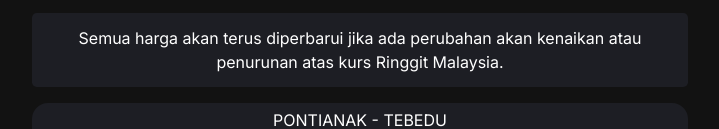
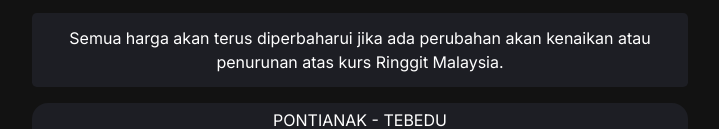
Before and after one commit to biaramas/biaramas.github.io, a plain HTML site: page index.html in a window 1280 px wide. Both pictures are taken after a click on the item "Price List". Shown: the part 302-431 px from the top of the page, without its empty margins (280-999 px from the left). Drawn offline with Linux system fonts and the light colour scheme.

Commit message:
Update index.html

```diff
--- a/index.html
+++ b/index.html
@@ -69,7 +69,7 @@
       <section id="main_section_container_2" class="flex_column_center">
         <!-- Menu Text Item -->
         <div class="main_text_item">
-          <p>Semua harga akan terus diperbarui jika ada perubahan akan kenaikan atau penurunan atas kurs Ringgit Malaysia.</p>
+          <p>Semua harga akan terus diperbaharui jika ada perubahan akan kenaikan atau penurunan atas kurs Ringgit Malaysia.</p>
         </div>
         <!-- Menu Item -->
         <a class="main_a_item">
```
